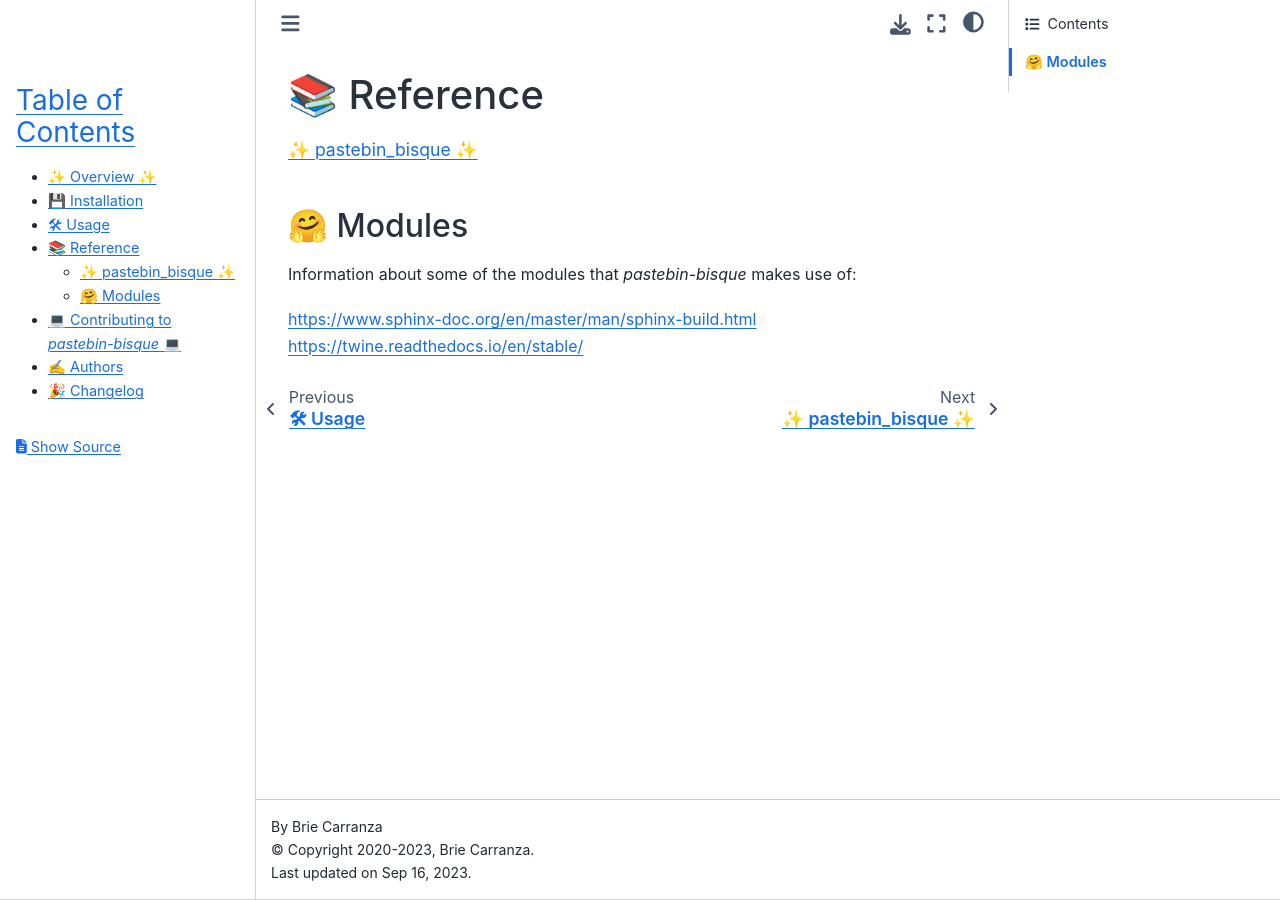
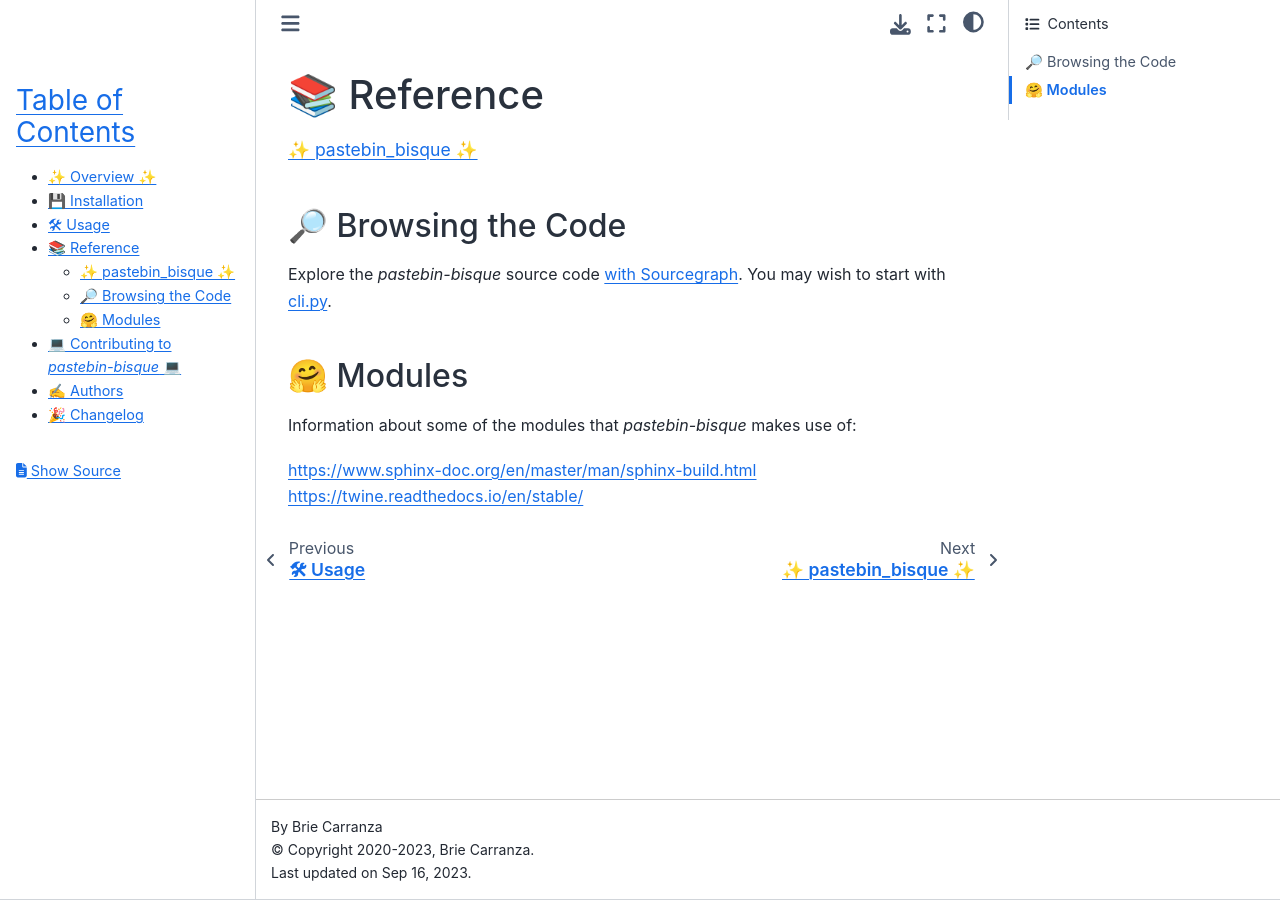
Before and after one commit to bbbbbrie/pastebin-bisque, a Sphinx documentation site: the page built from docs/reference/index.rst, in a window 1280 px wide. Built offline with Sphinx 7.4.7 and the Sphinx Book theme 1.1.4, drawn with Linux system fonts in a browser that asks for light colours.

Commit message:
📝 Add notes on using Sourcegraph to browse code

```diff
--- a/docs/reference/index.rst
+++ b/docs/reference/index.rst
@@ -6,6 +6,11 @@
 
     pastebin_bisque*
 
+🔎 Browsing the Code
+--------------------
+
+Explore the `pastebin-bisque` source code `with Sourcegraph <https://sourcegraph.com/github.com/bbbbbrie/pastebin-bisque>`_. You may wish to start with `cli.py <https://sourcegraph.com/github.com/bbbbbrie/pastebin-bisque/-/blob/src/pastebin_bisque/cli.py>`_.
+
 🤗 Modules
 ----------
 
```
